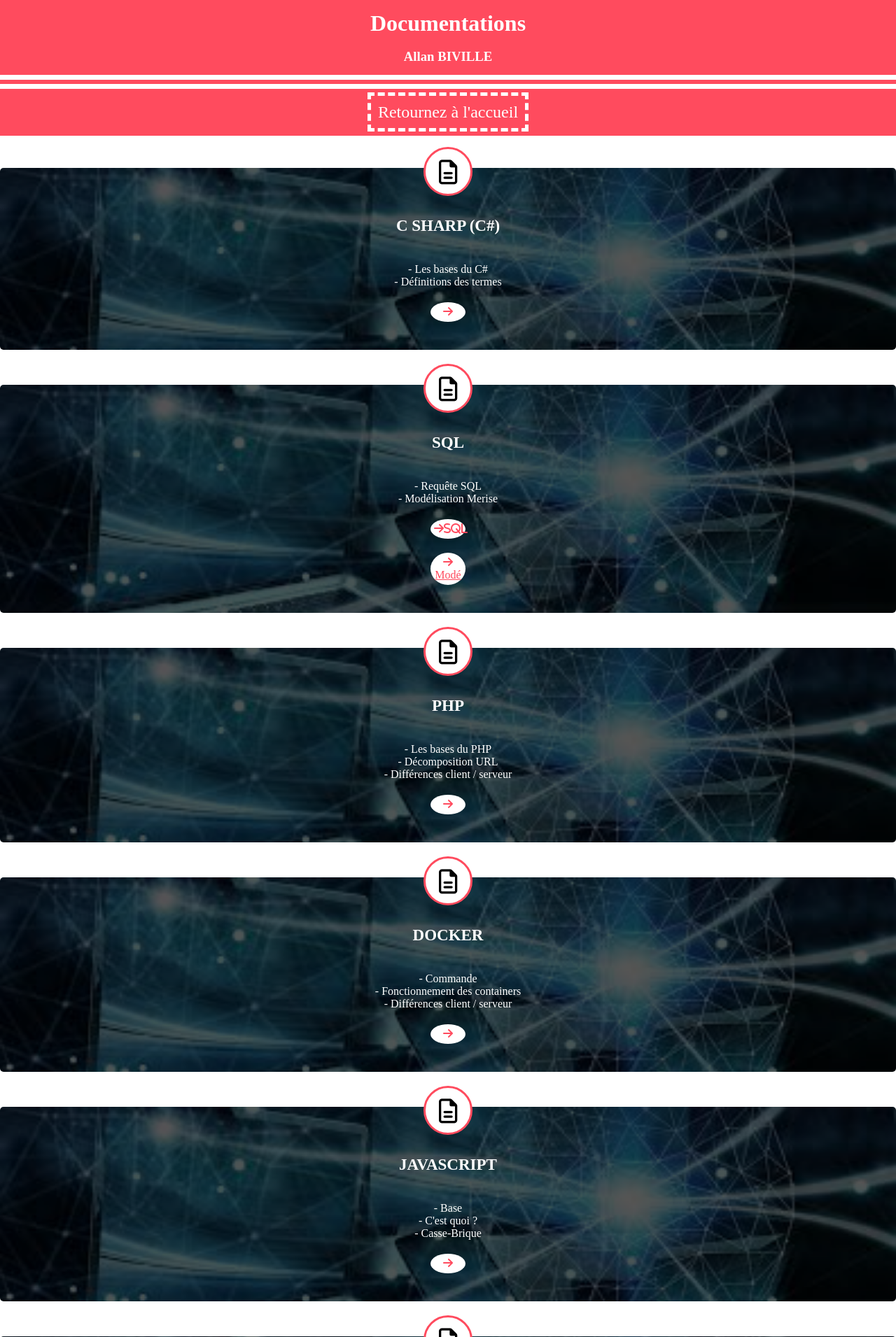
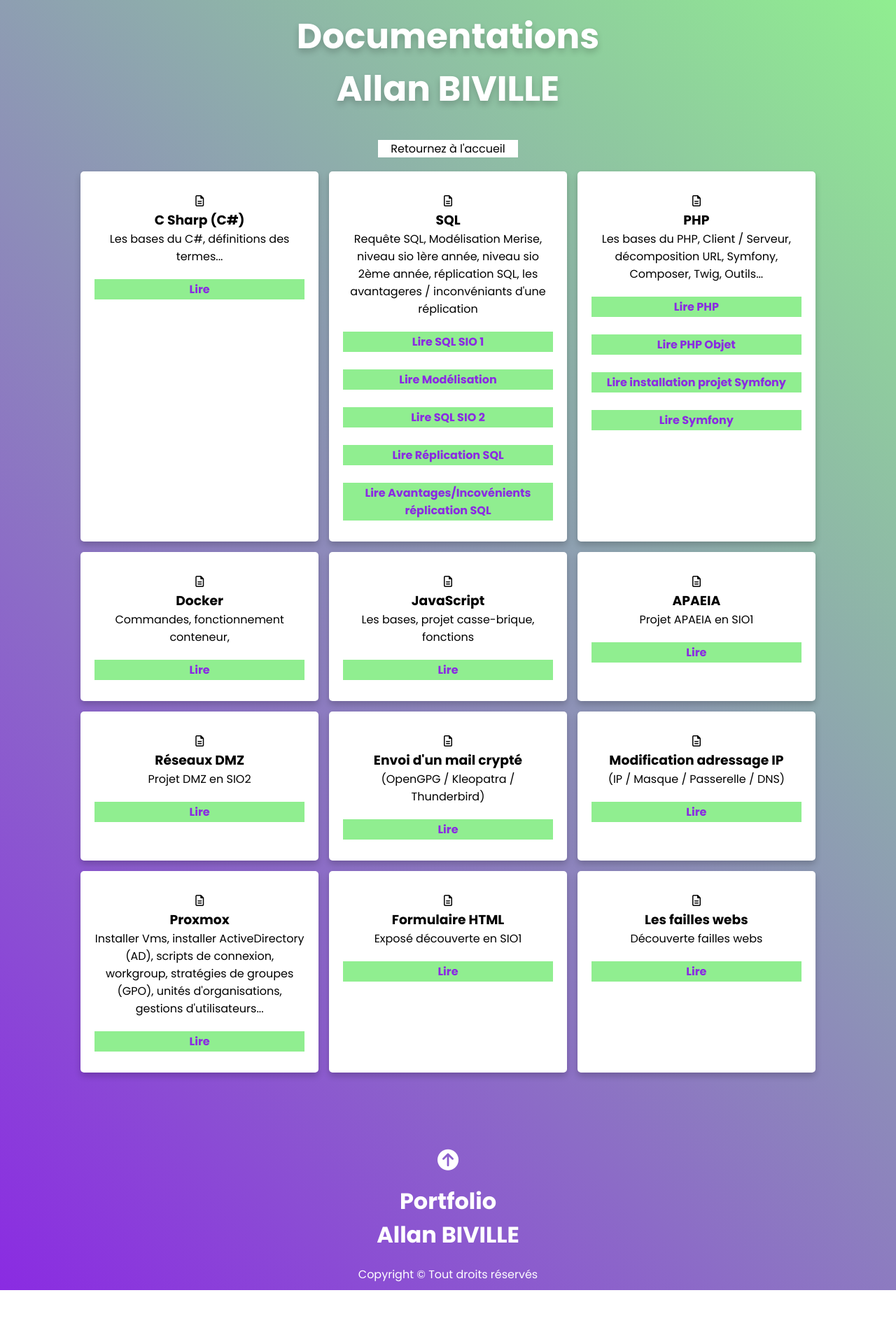
Before and after one commit to AllanBiville/Portfolio, a PHP site: page /documentations.html in a window 1280 px wide. Shown: the top 1911 px of the page at 70% size. After the commit the page ends 1844 px from the top, so only its background shows below. Run offline with PHP 8.4, Linux system fonts and the light colour scheme; some libraries are stand-ins or nearby versions.

Commit message:
Modif documentations pages

```diff
--- a/css/style.css
+++ b/css/style.css
@@ -117,7 +117,7 @@ nav a{
 .nav_class .icon {
   display: none;
 }
-@media screen and (max-width: 1475px) {
+@media screen and (max-width: 1480px) {
   .nav_class a {display: none;}
   .nav_class a.icon {
     float: right;
@@ -126,7 +126,7 @@ nav a{
 
   }
 }
-@media screen and (max-width: 1475px) {
+@media screen and (max-width: 1480px) {
   .nav_class.responsive {
     position: absolute;
     top:0; right:-20px;
--- a/documentations.html
+++ b/documentations.html
@@ -10,85 +10,71 @@
     ></script>
     <link rel="icon" href="images/favicon-doc.ico" />
     <style>
-      * {
-        margin: 0;
-        padding: 0;
+      @import url('https://fonts.googleapis.com/css2?family=Poppins:wght@100;200;300;400;500;600;700&display=swap');
+      *{
+
+       font-family: 'Poppins', sans-serif;
+       margin:0; padding:0;
        box-sizing: border-box;
+       outline: none; border:none;
+       text-decoration: none;
+       /* text-transform: capitalize; */
+       transition: .2s linear;
    }
-      header {
-        background-color: #ff4b5e;
-        padding: 15px;
+   body{
+    background:linear-gradient(45deg, blueviolet, lightgreen);
+   }
+     .container{
+
+       padding:15px 9%;
+       padding-bottom: 100px;
+   }
+
+   .container .heading{
+       text-align: center;
+       padding-bottom: 15px;
+       color:#fff;
+       text-shadow: 0 5px 10px rgba(0,0,0,.2);
+       font-size: 50px;
+   }
+   #lienversaccueil{
+     background-color:white;
+     width:200px;
+    text-align: center;
+     color:black;
+     margin:20px auto;
+display: block;
+   }
+   .container .box-container{
+       display: grid;
+       grid-template-columns: repeat(auto-fit, minmax(270px, 1fr));
+       gap:15px;
+   }
+
+   .container .box-container .box{
+       box-shadow: 0 5px 10px rgba(0,0,0,.2);
+       border-radius: 5px;
+       background: #fff;
+       text-align: center;
+       padding:30px 20px;
+       color:black !important;
+   }
+   .container .box-container .box p{
+    margin-bottom:20px;
+   }
+   .container .box-container .box a{
+    background-color:lightgreen;
+    font-weight:bolder;
+    padding:2px;
+    display:block;
+    color: blueviolet;
+   }
+
+   footer {
+        width: 100%;
         text-align: center;
         color: white;
-        font-weight: bolder;
-        border-bottom: 20px double white;
-      }
-      nav {
-        background-color: #ff4b5e;
-        text-align: center;
-        padding: 20px 0px;
-      }
-      nav a {
-        text-decoration: none;
-        color: white;
-        font-size: 150%;
-        border: 5px dashed white;
-        padding: 10px;
-      }
-      nav a:hover {
-        font-weight: bolder;
-      }
-      .box {
-        margin: 10px 0 50px;
-        padding: 40px 20px;
-        text-align: center;
-        border-radius: 5px;
-        background-image: url("images/documentation-reseaux.jpg");
-        background-repeat: no-repeat;
-        background-size: cover;
-        width: 100%;
-        /*background:#FF4B5E;*/
-        transition: all 0.3s ease 0s;
-      }
-      .icon {
-        width: 70px;
-        height: 70px;
-        margin: 0 auto;
-        font-size: 35px;
-        background: #fff;
-        line-height: 70px;
-        border-radius: 50px;
-        transform: translateY(-100%);
-        border: 3px solid #ff4b5e;
-      }
 
-      .box h3 {
-        position: relative;
-        top: -40px;
-        margin: 0;
-        color: #fff;
-        font-size: 23px;
-        text-transform: uppercase;
-        font-weight: bolder;
-      }
-      .box p {
-        color: #fff;
-      }
-      .go_to_doc {
-        background-color: white;
-        border-radius: 100%;
-        padding: 5px;
-        margin: 20px auto 0;
-        display: block;
-        color: #ff4b5e;
-        width: 50px;
-      }
-      footer {
-        width: 100%;
-        background-color: black;
-        text-align: center;
-        color: white;
-        margin-bottom: -16px;
       }
       footer a i {
         text-decoration: none;
@@ -103,285 +89,114 @@
         padding: 10px;
       }
    </style>
+
   </head>
   <body>
-    <header>
-      <h1>Documentations</h1>
-      <br />
-      <h3>Allan BIVILLE</h3>
-    </header>
-    <nav>
-      <a href="index.html">Retournez à l'accueil</a>
-    </nav>
-    <main>
-      <br /><br />
+      <div class="container">
+
+        <h1 class="heading">Documentations<br/>
+        Allan BIVILLE<br/></h1>
+        <a id="lienversaccueil" href="index.html">Retournez à l'accueil</a>
+
+
+        <div class="box-container">
             <div class="box">
-        <div class="icon">
               <i class="far fa-file-alt"></i>
-        </div>
                 <h3>C Sharp (C#)</h3>
-        <p>- Les bases du C#</p>
-        <p>- Définitions des termes</p>
-        <a
-          href="https://docs.google.com/document/d/1i1ZyeK2Cv7KyaKKMPrcCNobnAmsBJoH-cucXohs-BtE/edit?usp=sharings"
-          class="go_to_doc"
-          ><i class="fas fa-arrow-right"></i
-        ></a>
+                <p>Les bases du C#, définitions des termes...</p>
+                <a href="https://docs.google.com/document/d/1i1ZyeK2Cv7KyaKKMPrcCNobnAmsBJoH-cucXohs-BtE/edit?usp=sharing" class="btn">Lire</a>
             </div>
             <div class="box">
-        <div class="icon">
               <i class="far fa-file-alt"></i>
-        </div>
                 <h3>SQL</h3>
-        <p>- Requête SQL</p>
-        <p>- Modélisation Merise</p>
-        <a
-          href="https://docs.google.com/document/d/1t_hLF02zuFJbauRia2-s1oJLnlXRSb0dC2HeM5ahJ7E/edit?usp=sharing"
-          class="go_to_doc"
-          ><i class="fas fa-arrow-right">SQL</i></a
-        >
-        <a
-          href="https://docs.google.com/document/d/1HUrsz1JCXxihgMWM9uJJNZGcYWBioXC5v_Ae71Vc5fU/edit?usp=sharing"
-          class="go_to_doc"
-          ><i class="fas fa-arrow-right"></i>Modé</a
-        >
+                <p>Requête SQL, Modélisation Merise, niveau sio 1ère année, niveau sio 2ème année, réplication SQL, les avantageres / inconvéniants d'une réplication</p>
+                <a href="https://docs.google.com/document/d/1t_hLF02zuFJbauRia2-s1oJLnlXRSb0dC2HeM5ahJ7E/edit?usp=sharing" class="btn">Lire SQL SIO 1</a><br/>
+                <a href="https://docs.google.com/document/d/1HUrsz1JCXxihgMWM9uJJNZGcYWBioXC5v_Ae71Vc5fU/edit?usp=sharing" class="btn">Lire Modélisation</a><br/>
+                <a href="https://docs.google.com/document/d/1aGFaH8336Zfqxmy2D2R6d3y8Jev8E7bAbvVxmVQWdJU/edit?usp=sharing" class="btn">Lire SQL SIO 2</a><br/>
+                <a href="https://docs.google.com/document/d/1c2eWG6gRnvZtoecNKZTqcL83SqZHbAP-p4h_UsYYTLY/edit?usp=sharing" class="btn">Lire Réplication SQL</a><br/>
+                <a href="https://docs.google.com/document/d/1kB5VHyXpLDBzzIujea7mUuq4GxJmD4Sh8S_E76n5rCY/edit?usp=sharing" class="btn">Lire Avantages/Incovénients réplication SQL</a>
             </div>
             <div class="box">
-        <div class="icon">
               <i class="far fa-file-alt"></i>
-        </div>
                 <h3>PHP</h3>
-        <p>- Les bases du PHP</p>
-        <p>- Décomposition URL</p>
-        <p>- Différences client / serveur</p>
-        <a
-          href="https://docs.google.com/document/d/1FaURU86CmnUjjE4KJN8_jkE5RquFMBfPuW0K6amMhhg/edit?usp=sharing"
-          class="go_to_doc"
-          ><i class="fas fa-arrow-right"></i
-        ></a>
-      </div>
-      <div class="box">
-        <div class="icon">
-          <i class="far fa-file-alt"></i>
-        </div>
-        <h3>Docker</h3>
-        <p>- Commande</p>
-        <p>- Fonctionnement des containers</p>
-        <p>- Différences client / serveur</p>
-        <a
-          href="https://docs.google.com/document/d/1lHEp1GELBn-KXKFSYiSGR5F7sBtNpT8UihBgzR0-cpU/edit?usp=sharing"
-          class="go_to_doc"
-          ><i class="fas fa-arrow-right"></i
-        ></a>
+                <p>Les bases du PHP, Client / Serveur, décomposition URL, Symfony, Composer, Twig, Outils...</p>
+                <a href="https://docs.google.com/document/d/1FaURU86CmnUjjE4KJN8_jkE5RquFMBfPuW0K6amMhhg/edit?usp=sharing" class="btn">Lire PHP</a><br/>
+                <a href="https://docs.google.com/document/d/1qzEQCWgojcMbF5DNMQAUn-_qrg0r2lJ08m__YRNY67s/edit?usp=sharing" class="btn">Lire PHP Objet</a><br/>
+                <a href="https://docs.google.com/document/d/1DZA3nEYxiB0WKPDz5So32CxgOPTGatPVCFwfDfJ-f7I/edit?usp=sharing" class="btn">Lire installation projet Symfony</a><br/>
+                <a href="https://docs.google.com/document/d/1kWnDWoPoKoZj8YvZeVd0XNoqSz29JWzLVhXB3p7PK9s/edit?usp=sharing" class="btn">Lire Symfony</a>
             </div>
 
             <div class="box">
-        <div class="icon">
               <i class="far fa-file-alt"></i>
-        </div>
-        <h3>JavaScript</h3>
-        <p>- Base</p>
-        <p>- C'est quoi ?</p>
-        <p>- Casse-Brique</p>
-        <a
-          href="https://docs.google.com/document/d/1wzZsyvl9hv3zZdWbWgQ9Iswqsz9t6vnoy0vp-2X5mmw/edit?usp=sharing"
-          class="go_to_doc"
-          ><i class="fas fa-arrow-right"></i
-        ></a>
+                <h3>Docker</h3>
+                <p>Commandes, fonctionnement conteneur, </p>
+                <a href="https://docs.google.com/document/d/1lHEp1GELBn-KXKFSYiSGR5F7sBtNpT8UihBgzR0-cpU/edit?usp=sharing" class="btn">Lire</a>
             </div>
 
             <div class="box">
-        <div class="icon">
               <i class="far fa-file-alt"></i>
+                <h3>JavaScript</h3>
+                <p>Les bases, projet casse-brique, fonctions</p>
+                <a href="https://docs.google.com/document/d/1wzZsyvl9hv3zZdWbWgQ9Iswqsz9t6vnoy0vp-2X5mmw/edit?usp=sharing" class="btn">Lire</a>
             </div>
-        <h3>Prog OBJET</h3>
-        <p>- PHP POO</p>
-        <p>- Composer</p>
-        <p>- Twig</p>
-        <p>- Outils ETC...</p>
-        <a
-          href="https://docs.google.com/document/d/1qzEQCWgojcMbF5DNMQAUn-_qrg0r2lJ08m__YRNY67s/edit?usp=sharing"
-          class="go_to_doc"
-          ><i class="fas fa-arrow-right"></i
-        ></a>
+
+            <div class="box">
+              <i class="far fa-file-alt"></i>
+                <h3>APAEIA</h3>
+                <p>Projet APAEIA en SIO1</p>
+                <a href="https://docs.google.com/document/d/1XZ33k5Z4drjadlKYiHuiEBI4rImGvq2cYzViwfE9XXc/edit?usp=sharing" class="btn">Lire</a>
             </div>
             <div class="box">
-        <div class="icon">
               <i class="far fa-file-alt"></i>
+                <h3>Réseaux DMZ</h3>
+                <p>Projet DMZ en SIO2</p>
+                <a href="https://docs.google.com/document/d/1LukzXvLJP2F2RfrlVKvWUZsr11Yiy6GOnUwl2UxVtfc/edit?usp=sharing" class="btn">Lire</a>
             </div>
-        <h3>SQL SIO 2</h3>
-        <p>- C'est quoi ?</p>
-        <p>- Exemple commande</p>
-        <a
-          href="https://docs.google.com/document/d/1aGFaH8336Zfqxmy2D2R6d3y8Jev8E7bAbvVxmVQWdJU/edit?usp=sharing"
-          class="go_to_doc"
-          ><i class="fas fa-arrow-right"></i
-        ></a>
+
+            <div class="box">
+              <i class="far fa-file-alt"></i>
+                <h3>Envoi d'un mail crypté</h3>
+                <p>(OpenGPG / Kleopatra / Thunderbird)</p>
+                <a href="https://docs.google.com/document/d/1jhu4BUL08CuN6tgIC8kDC09cycX1n9IW25TRV001_Ro/edit?usp=sharing" class="btn">Lire</a>
+            </div>
+
+            <div class="box">
+              <i class="far fa-file-alt"></i>
+                <h3>Modification adressage IP</h3>
+                <p>(IP / Masque / Passerelle / DNS)</p>
+                <a href="https://docs.google.com/document/d/1Eh6HJ94NnF6TeHp0eOMBewlHQTJDtReA-9sX0TcJiXU/edit?usp=sharing" class="btn">Lire</a>
             </div>
             <div class="box">
-        <div class="icon">
               <i class="far fa-file-alt"></i>
+                <h3>Proxmox</h3>
+                <p>Installer Vms, installer ActiveDirectory (AD), scripts de connexion, workgroup, stratégies de groupes (GPO), unités d'organisations, gestions d'utilisateurs... </p>
+                <a href="https://docs.google.com/document/d/1Bahsq7qVxH9mzeD7wXXzb3Z6wLTJl5IuFsxAFOH3IQg/edit?usp=sharing" class="btn">Lire</a>
             </div>
-        <h3>Réplication SQL</h3>
-        <p>Comment faire ?</p>
-        <a
-          href="https://docs.google.com/document/d/1c2eWG6gRnvZtoecNKZTqcL83SqZHbAP-p4h_UsYYTLY/edit?usp=sharing"
-          class="go_to_doc"
-          ><i class="fas fa-arrow-right"></i
-        ></a>
+
+            <div class="box">
+              <i class="far fa-file-alt"></i>
+                <h3>Formulaire HTML</h3>
+                <p>Exposé découverte en SIO1 </p>
+                <a href="https://docs.google.com/document/d/1g6fTBBMdJEYVIH0WLyLFXET-1iw4UDCwXjak6V5iFsU/edit?usp=sharing" class="btn">Lire</a>
             </div>
+
             <div class="box">
-        <div class="icon">
               <i class="far fa-file-alt"></i>
+                <h3>Les failles webs</h3>
+                <p>Découverte failles webs</p>
+                <a href="https://docs.google.com/document/d/12V5Vpyb6L1Qus6z-7uZcfzjUo8BbJ5_-1ZxwhLkZG0A/edit?usp=sharing" class="btn">Lire</a>
             </div>
-        <h3>Avantages d'une réplication SQL</h3>
-        <p>Avantages / Inconvénients</p>
-        <a
-          href="https://docs.google.com/document/d/1kB5VHyXpLDBzzIujea7mUuq4GxJmD4Sh8S_E76n5rCY/edit?usp=sharing"
-          class="go_to_doc"
-          ><i class="fas fa-arrow-right"></i
-        ></a>
+
+
         </div>
-      <div class="box">
-        <div class="icon">
-          <i class="far fa-file-alt"></i>
     </div>
-        <h3>Installation projet symfony</h3>
-        <p>sur Debian</p>
-        <p>Pré-requis à installer</p>
-        <p>Installation détaillé</p>
-        <p>Astuces pour résoudres les bugs d'installation</p>
-        <a
-          href="https://docs.google.com/document/d/1DZA3nEYxiB0WKPDz5So32CxgOPTGatPVCFwfDfJ-f7I/edit?usp=sharing"
-          class="go_to_doc"
-          ><i class="fas fa-arrow-right"></i
-        ></a>
-      </div>
-      <div class="box">
-        <div class="icon">
-          <i class="far fa-file-alt"></i>
-        </div>
-        <h3>APAEIA</h3>
-        <p>Projet APAEIA en SIO1</p>
-
-        <a
-          href="https://docs.google.com/document/d/1XZ33k5Z4drjadlKYiHuiEBI4rImGvq2cYzViwfE9XXc/edit?usp=sharing"
-          class="go_to_doc"
-          ><i class="fas fa-arrow-right"></i
-        ></a>
-      </div>
-      <div class="box">
-        <div class="icon">
-          <i class="far fa-file-alt"></i>
-        </div>
-        <h3>DMZ</h3>
-        <p>Projet DMZ en SIO2</p>
-
-        <a
-          href="https://docs.google.com/document/d/1LukzXvLJP2F2RfrlVKvWUZsr11Yiy6GOnUwl2UxVtfc/edit?usp=sharing"
-          class="go_to_doc"
-          ><i class="fas fa-arrow-right"></i
-        ></a>
-      </div>
-      <div class="box">
-        <div class="icon">
-          <i class="far fa-file-alt"></i>
-        </div>
-        <h3>Symfony</h3>
-        <p>Début symfony SIO2</p>
-
-        <a
-          href="https://docs.google.com/document/d/1kWnDWoPoKoZj8YvZeVd0XNoqSz29JWzLVhXB3p7PK9s/edit?usp=sharing"
-          class="go_to_doc"
-          ><i class="fas fa-arrow-right"></i
-        ></a>
-      </div>
-      <div class="box">
-        <div class="icon">
-            <i class="far fa-file-alt"></i>
-        </div>
-        <h3>Envoi d'un mail crypté</h3>
-        <p>(OpenGPG / Kleopatra / Thunderbird)</p>
-        <a target="_blank"href="https://docs.google.com/document/d/1jhu4BUL08CuN6tgIC8kDC09cycX1n9IW25TRV001_Ro/edit?usp=sharing" class="go_to_doc"><i class="fas fa-arrow-right"></i></a>
-    </div>
-    <div class="box">
-      <div class="icon">
-        <i class="far fa-file-alt"></i>
-      </div>
-      <h3>Modification adressage IP</h3>
-      <p>(IP / Masque / Passerelle / DNS)</p>
-      <a
-        target="_blank"
-        href="https://docs.google.com/document/d/1Eh6HJ94NnF6TeHp0eOMBewlHQTJDtReA-9sX0TcJiXU/edit?usp=sharing"
-        class="go_to_doc"
-        ><i class="fas fa-arrow-right"></i
-      ></a>
-    </div>
-    <div class="box">
-      <div class="icon">
-        <i class="far fa-file-alt"></i>
-      </div>
-      <h3>Proxmox</h3>
-      <p>- Installer VMs</p>
-      <p>- Installer ActiveDirectory (AD)</p>
-      <p>- Script de connexion</p>
-      <p>- WorkGroup</p>
-      <p>- Stratégies de Groupes (GPO)</p>
-      <p>- Créations d'Unités d'Organisations (OU)</p>
-      <p>- Créations d'Utilisateurs</p>
-      <a
-        target="_blank"
-        href="https://docs.google.com/document/d/1Bahsq7qVxH9mzeD7wXXzb3Z6wLTJl5IuFsxAFOH3IQg/edit?usp=sharing"
-        class="go_to_doc"
-        ><i class="fas fa-arrow-right"></i
-      ></a>
-    </div>
-    <div class="box">
-      <div class="icon">
-        <i class="far fa-file-alt"></i>
-      </div>
-      <h3>Début Symfony</h3>
-      <p>SIO2</p>
-      <a
-        target="_blank"
-        href="https://docs.google.com/document/d/1kWnDWoPoKoZj8YvZeVd0XNoqSz29JWzLVhXB3p7PK9s/edit?usp=sharing"
-        class="go_to_doc"
-        ><i class="fas fa-arrow-right"></i
-      ></a>
-    </div>
-    <div class="box">
-      <div class="icon">
-        <i class="far fa-file-alt"></i>
-      </div>
-      <h3>Formulaire HTML</h3>
-      <p>Exposé découverte en SIO1</p>
-      <a
-        target="_blank"
-        href="https://docs.google.com/document/d/1g6fTBBMdJEYVIH0WLyLFXET-1iw4UDCwXjak6V5iFsU/edit?usp=sharing"
-        class="go_to_doc"
-        ><i class="fas fa-arrow-right"></i
-      ></a>
-    </div>
-    <div class="box">
-      <div class="icon">
-        <i class="far fa-file-alt"></i>
-      </div>
-      <h3>Les failles webs</h3>
-      <p>SIO2</p>
-      <a
-        target="_blank"
-        href="https://docs.google.com/document/d/12V5Vpyb6L1Qus6z-7uZcfzjUo8BbJ5_-1ZxwhLkZG0A/edit?usp=sharing"
-        class="go_to_doc"
-        ><i class="fas fa-arrow-right"></i
-      ></a>
-    </div>
-    </main>
     <footer>
-      <a href="documentation-programmation.html"
+      <a href="documentations.html"
         ><i class="fas fa-arrow-circle-up"></i
       ></a>
       <h1>Portfolio<br />Allan BIVILLE</h1>
       <p>Copyright © Tout droits réservés</p>
     </footer>
+
   </body>
 </html>
--- a/index.html
+++ b/index.html
@@ -20,7 +20,7 @@
               <a onclick="myFunction_FermerMenuQuandClique()" class="navigation_lien" href="#presentation">Présentation</a>
               <a onclick="myFunction_FermerMenuQuandClique()" class="navigation_lien" href="#competences">Compétences</a>
               <a onclick="myFunction_FermerMenuQuandClique()" class="navigation_lien" href="#projets">Projets</a>
-              <a onclick="myFunction_FermerMenuQuandClique()" class="navigation_lien" href="#documentation">Documentation</a>
+              <a onclick="myFunction_FermerMenuQuandClique()" class="navigation_lien" href="#documentation">Documentations</a>
               <a onclick="myFunction_FermerMenuQuandClique()" class="navigation_lien" href="#veille">Veille</a>
               <a href="javascript:void(0);" class="icon" onclick="myFunction()">
                 <i class="fa fa-bars"></i>
```
Lines whose indentation alone changed are shown as unchanged.
